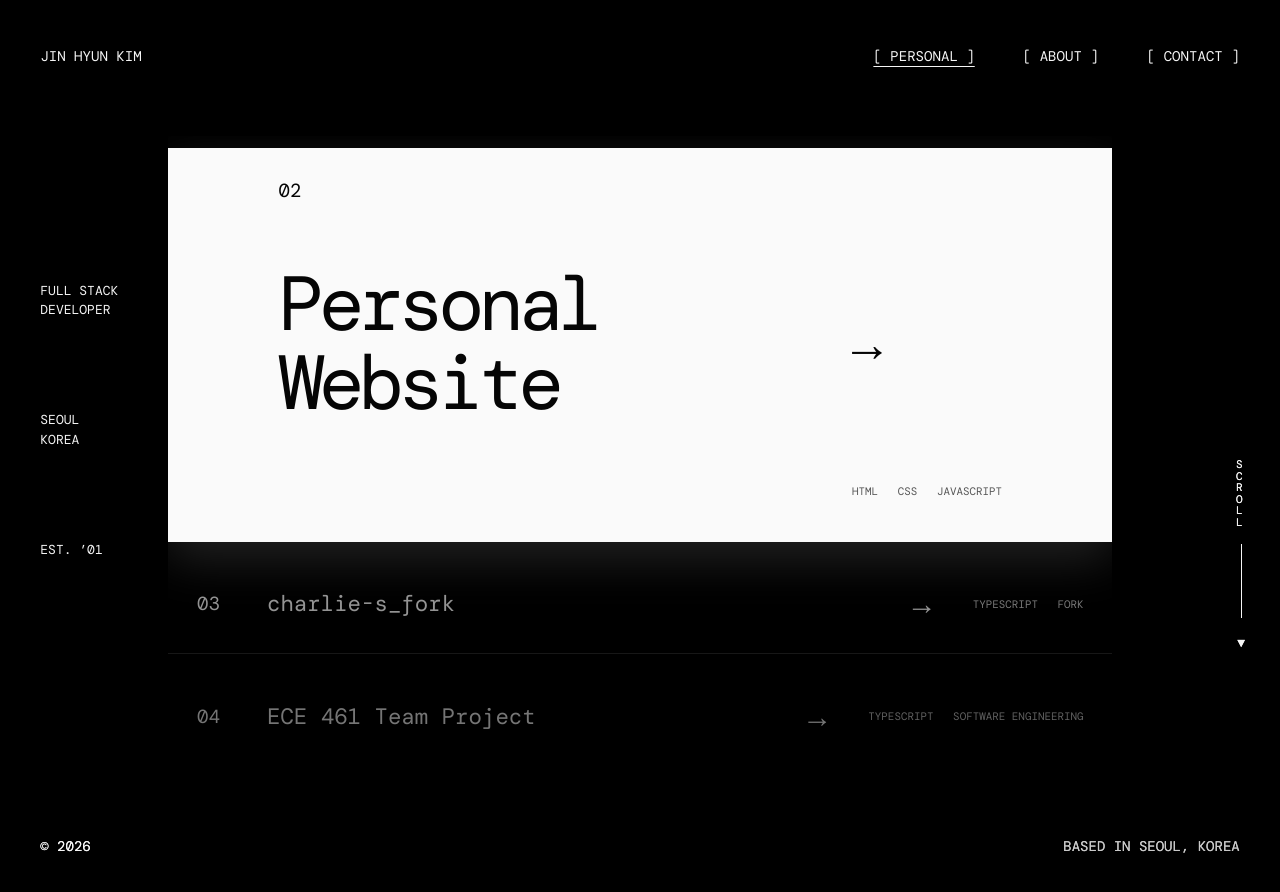
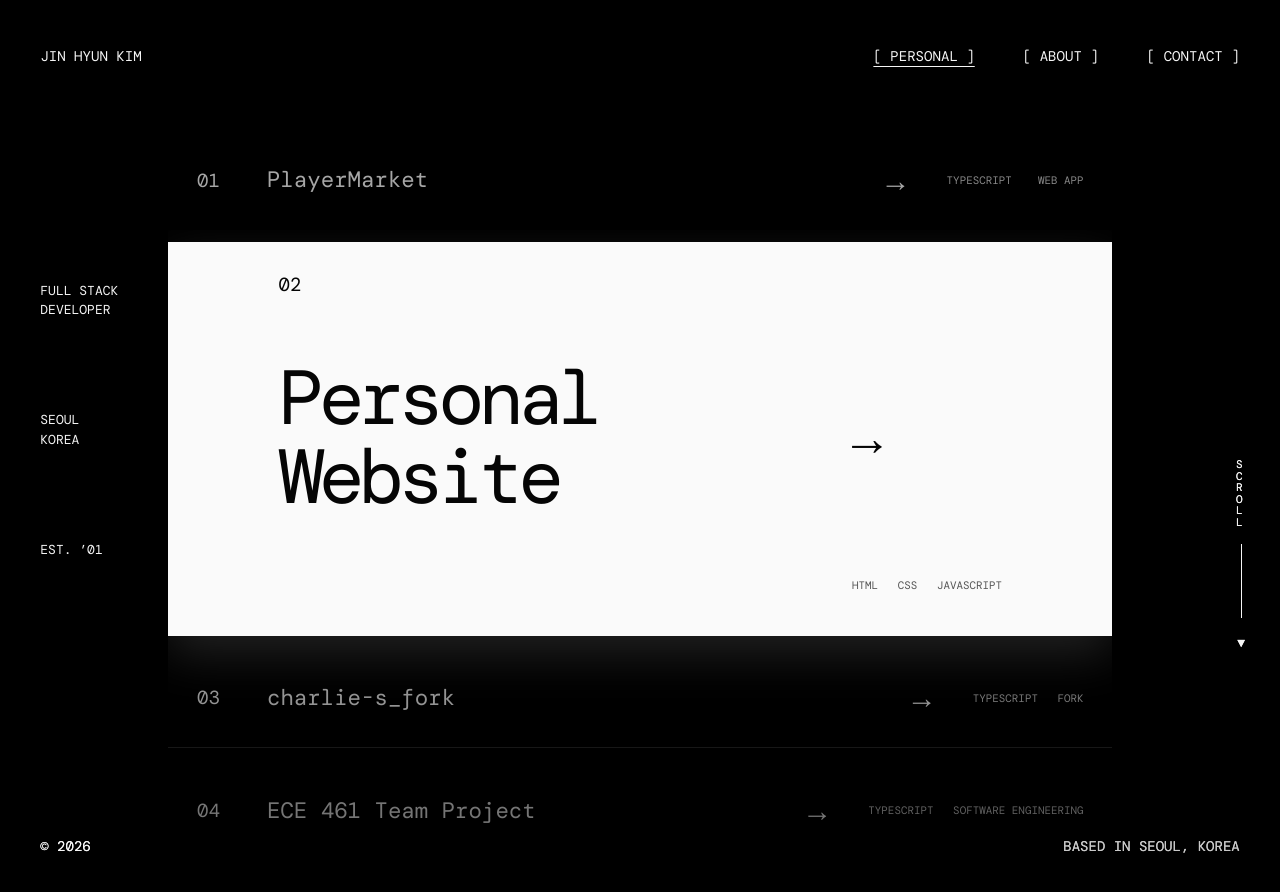
Before and after one commit to imasepan/imasepan.github.io, a Jekyll site: the page studio.html, which Jekyll copies as it is, in a window 1280 px wide. Shown: the top 892 px of the page. Built offline with Jekyll 4.4.1, drawn with Linux system fonts in a browser that asks for light colours.

Commit message:
Show previous and upcoming studio tiles

```diff
--- a/studio.css
+++ b/studio.css
@@ -45,7 +45,7 @@ footer { position: fixed; right: 0; bottom: 0; left: 0; }
   content: '';
   position: absolute;
   z-index: 1;
-  top: 18px;
+  top: 112px;
   right: 0;
   left: 0;
   height: 394px;
@@ -91,7 +91,7 @@ footer { position: fixed; right: 0; bottom: 0; left: 0; }
 
 @media (max-width: 800px) {
   .studio-main { margin-top: 18px; }
-  .studio-main::before { top: 0; height: 360px; }
+  .studio-main::before { top: 102px; height: 360px; }
   .studio-projects > .project-feature.is-active,
   .studio-projects > .project-list > .project-row.is-active { height: 360px; min-height: 360px; }
   .studio-projects > .project-feature:not(.is-active),
--- a/studio.html
+++ b/studio.html
@@ -138,7 +138,7 @@
 
         const updateProjectPositions = () => {
           const compact = window.innerWidth <= 800;
-          const activeTop = compact ? 0 : 18;
+          const activeTop = compact ? 102 : 112;
           const activeHeight = compact ? 360 : 394;
           const rowHeight = compact ? 94 : 100;
           const gap = compact ? 8 : 12;
```
